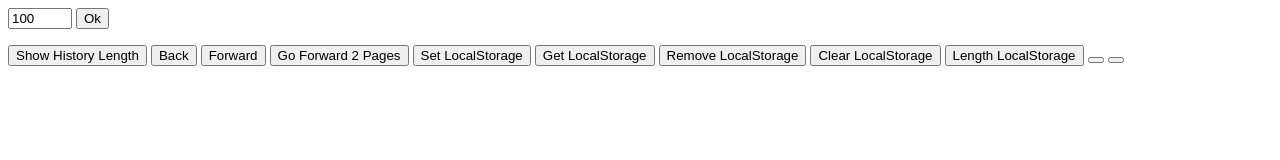
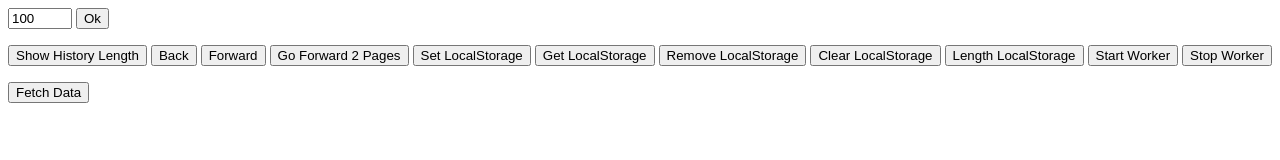
Before and after one commit to salahuddinjony/MERN-Stack, a plain HTML site: page JS/Web API/index.html in a window 1280 px wide. Drawn offline with Linux system fonts and the light colour scheme.

Commit message:
added fetch API

```diff
--- a/JS/A to Z OF js/script.js
+++ b/JS/A to Z OF js/script.js
@@ -1602,6 +1602,7 @@ document.getElementById("clock").innerHTML=d.getHours()+":"+d.getMinutes()+":"+d
 let statusT=true;
 
 //promise definations
+
 const promise=new Promise(function(resolve,reject){
   console.log("It's Processing...");
   setTimeout(function(){
--- a/JS/Web API/index.html
+++ b/JS/Web API/index.html
@@ -7,7 +7,7 @@
 </head>
 <body>
 
-<!--Web Form API -->
+<!-- Web Form API -->
 <input type="number" value="100" min="100" max="300" required name="number" id="id1">
 <button onclick="validation()">Ok</button>
 <p id="demo"></p>
@@ -19,7 +19,6 @@
 <button onclick="historyGo(2)">Go Forward 2 Pages</button>
 
 <!-- Web Storage API -->
-
 <button onclick="setLocalStorage('name', 'salah')">Set LocalStorage</button>
 <button onclick="getLocalStorage('name')">Get LocalStorage</button>
 <button onclick="removeLocalStorage('name')">Remove LocalStorage</button>
@@ -27,18 +26,13 @@
 <button onclick="lengthLocalStorage()">Length LocalStorage</button>
 
 <!-- Web Workers API -->
-
-
-<button onclick="startWorker()"></button>
-<button onclick="stopWorker()"></button>
-
+<button onclick="startWorker()">Start Worker</button>
+<button onclick="stopWorker()">Stop Worker</button>
 <p id="worker"></p>
 
-
 <!-- JavaScript Fetch API -->
-
-
-
+<button onclick="fetchData()">Fetch Data</button>
+<p id="data"></p>
 
 <script src="script.js"></script>
 
--- a/JS/Web API/script.js
+++ b/JS/Web API/script.js
@@ -131,3 +131,32 @@ function stopWorker(){
 
 
 //------------JavaScript Fetch API--------
+const display=document.getElementById("data");
+
+/*
+
+function fetchData(){
+    fetch("http://127.0.0.1:5500/JS/Web%20API/data.txt")
+        .then((res) => res.text())
+        .then((data) => {
+            console.log("Hello2"); // This will log after the data is fetched
+            display.innerText = data;
+        })
+        .catch((error) => {
+            console.error("Error fetching data: ", error);
+        });
+    console.log("Hello1"); // This will log immediately after the fetch is initiated
+}
+
+*/
+
+
+//Now we can use async functions
+
+async function fetchData() {
+    const res=await  fetch("http://127.0.0.1:5500/JS/Web%20API/data.txt");
+    const data =await res.text();
+
+    display.innerText=data;
+
+}
```
Also changed, not shown: JS/Web API/data.txt (added).
